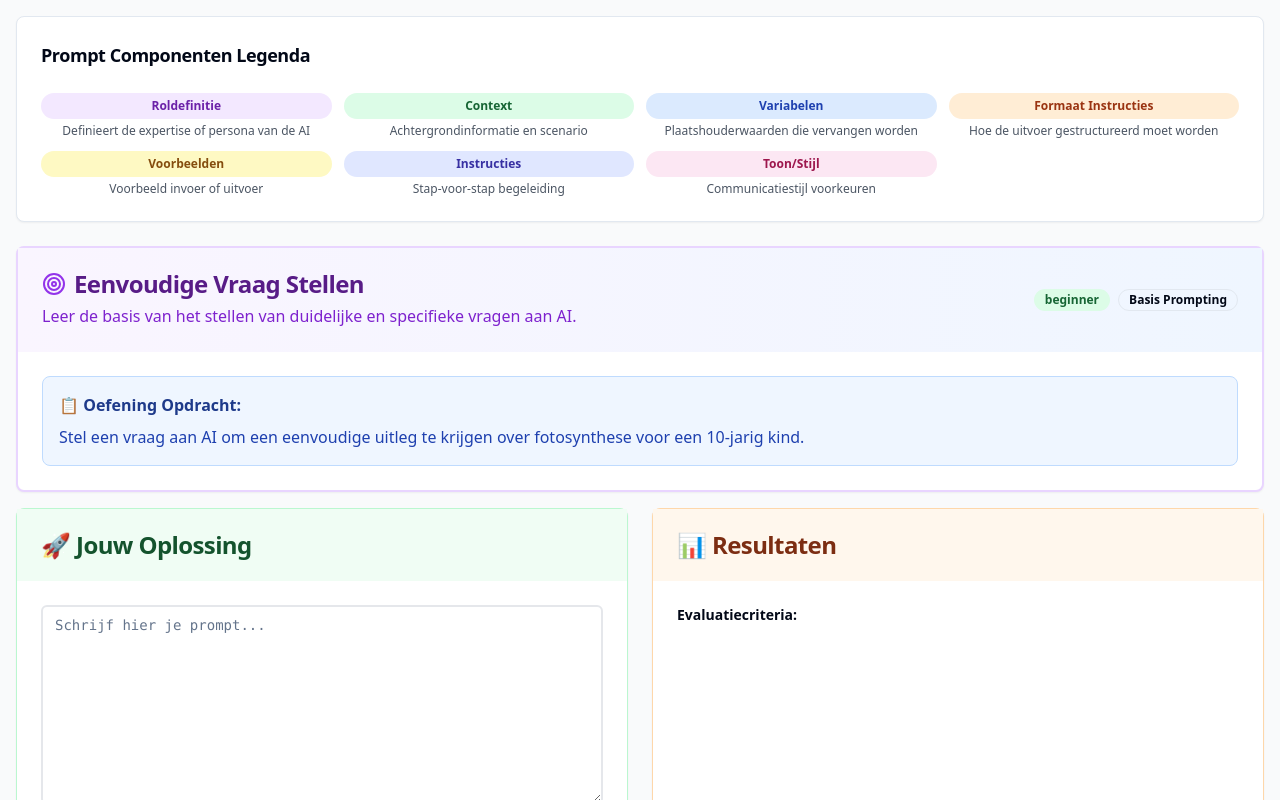
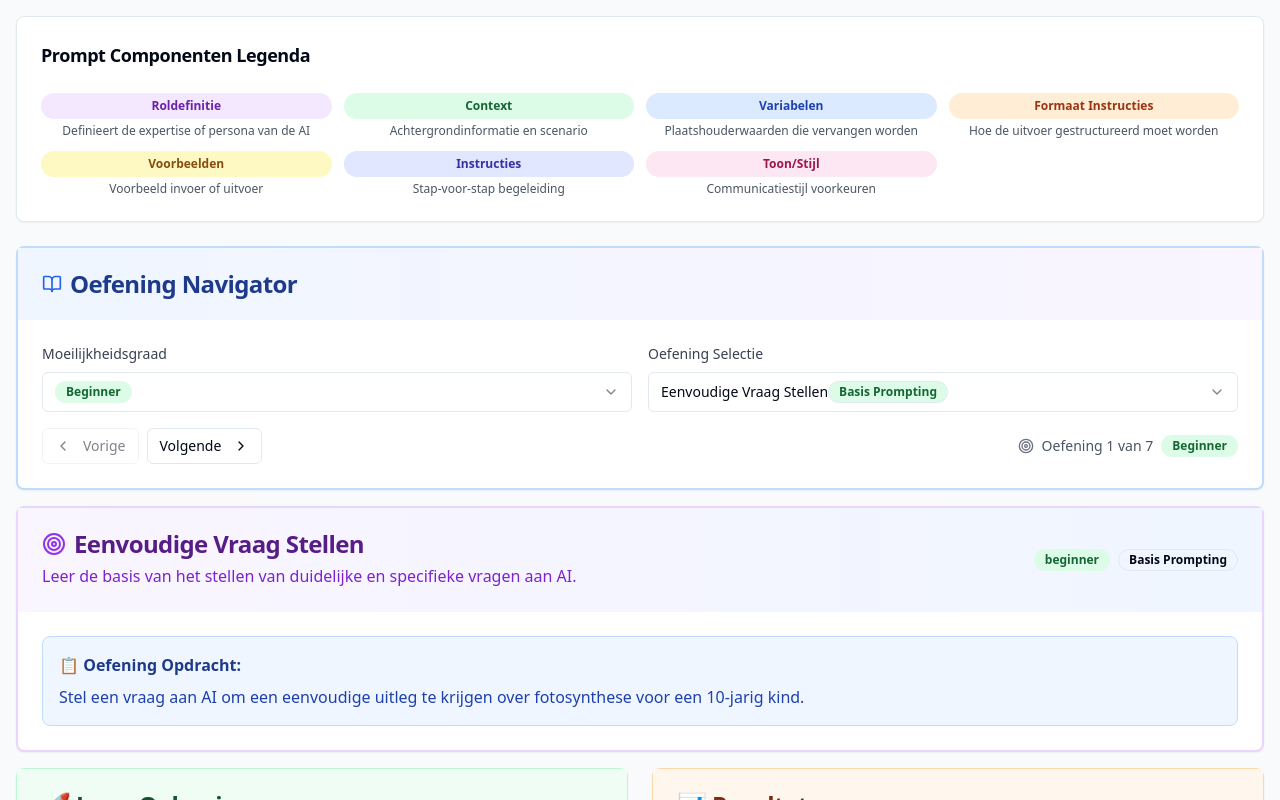
Before and after one commit to abdess-gv/Techgrounds-AI-playground, a React (Vite) app: page /embed/prompt-engineering in a window 1280 px wide. Shown: the top 800 px of the page. Built offline with nearby package versions, Linux system fonts and the light colour scheme.

Commit message:
Implement plan for exercise navigation and criteria.
- Add exercise navigation.
- Standardize criteria property.
- Integrate framework exercises.
- Extend URL parameters.
- Add mini-menu for exercise selection.
- Improve evaluation logic.

```diff
--- a/src/components/PromptEngineering/EmbeddableExercise.tsx
+++ b/src/components/PromptEngineering/EmbeddableExercise.tsx
@@ -1,5 +1,5 @@
 
-import { useState } from 'react';
+import { useState, useEffect } from 'react';
 import { Card, CardContent, CardHeader, CardTitle } from "@/components/ui/card";
 import { Button } from "@/components/ui/button";
 import { Badge } from "@/components/ui/badge";
@@ -8,7 +8,8 @@ import { Progress } from "@/components/ui/progress";
 import { CheckCircle, XCircle, Lightbulb, Target, RotateCcw } from 'lucide-react';
 import PromptHighlighter from './PromptHighlighter';
 import PromptLegend from './PromptLegend';
-import { Exercise } from './ExerciseData';
+import ExerciseNavigator from './ExerciseNavigator';
+import { Exercise, getExerciseDatabase } from './ExerciseData';
 
 interface EmbeddableExerciseProps {
   exercise: Exercise;
@@ -27,13 +28,38 @@ const EmbeddableExercise = ({
   compact = false,
   onComplete,
   className = "",
-  language = 'en'
+  language = 'nl'
 }: EmbeddableExerciseProps) => {
   const [userPrompt, setUserPrompt] = useState("");
   const [showHints, setShowHints] = useState(false);
   const [currentHint, setCurrentHint] = useState(0);
   const [evaluation, setEvaluation] = useState<{ [key: string]: boolean }>({});
   const [isEvaluated, setIsEvaluated] = useState(false);
+  const [currentExercise, setCurrentExercise] = useState(exercise);
+  const [currentLevel, setCurrentLevel] = useState<'beginner' | 'intermediate' | 'advanced'>(exercise.difficulty);
+  const [allExercises, setAllExercises] = useState<Exercise[]>([]);
+
+  // Load exercises when level changes
+  useEffect(() => {
+    const exerciseDatabase = getExerciseDatabase(language);
+    const exercises = exerciseDatabase[currentLevel] || [];
+    setAllExercises(exercises);
+
+    // If current exercise is not in the new level, switch to first exercise
+    if (!exercises.find(ex => ex.id === currentExercise.id)) {
+      if (exercises.length > 0) {
+        setCurrentExercise(exercises[0]);
+        resetExercise();
+      }
+    }
+  }, [currentLevel, language]);
+
+  // Initialize exercises on component mount
+  useEffect(() => {
+    const exerciseDatabase = getExerciseDatabase(language);
+    const exercises = exerciseDatabase[currentLevel] || [];
+    setAllExercises(exercises);
+  }, []);
 
   // Dutch translations
   const t = (key: string) => {
@@ -76,9 +102,10 @@ const EmbeddableExercise = ({
   };
 
   const evaluatePrompt = () => {
+    const criteria = currentExercise.criteria || currentExercise.evaluationCriteria || [];
     const newEvaluation: { [key: string]: boolean } = {};
 
-    exercise.criteria.forEach(criterion => {
+    criteria.forEach(criterion => {
       const keywords = criterion.toLowerCase().split(/[^\w]+/).filter(word => word.length > 2);
       const userText = userPrompt.toLowerCase();
 
@@ -92,7 +119,7 @@ const EmbeddableExercise = ({
     setEvaluation(newEvaluation);
     setIsEvaluated(true);
 
-    const score = Object.values(newEvaluation).filter(Boolean).length / exercise.criteria.length * 100;
+    const score = Object.values(newEvaluation).filter(Boolean).length / criteria.length * 100;
     onComplete?.(score);
   };
 
@@ -104,8 +131,18 @@ const EmbeddableExercise = ({
     setCurrentHint(0);
   };
 
+  const handleExerciseChange = (newExercise: Exercise) => {
+    setCurrentExercise(newExercise);
+    resetExercise();
+  };
+
+  const handleLevelChange = (newLevel: 'beginner' | 'intermediate' | 'advanced') => {
+    setCurrentLevel(newLevel);
+  };
+
+  const criteria = currentExercise.criteria || currentExercise.evaluationCriteria || [];
   const completedCriteria = Object.values(evaluation).filter(Boolean).length;
-  const totalCriteria = exercise.criteria?.length || 0;
+  const totalCriteria = criteria.length;
   const score = isEvaluated ? (completedCriteria / totalCriteria) * 100 : 0;
 
   const difficultyColor = {
@@ -131,6 +168,19 @@ const EmbeddableExercise = ({
     <div className={`embeddable-exercise space-y-4 ${className}`}>
       {showLegend && !compact && <PromptLegend />}
 
+      {/* Exercise Navigator */}
+      {!compact && allExercises.length > 1 && (
+        <ExerciseNavigator
+          exercises={allExercises}
+          currentExercise={currentExercise}
+          onExerciseChange={handleExerciseChange}
+          level={currentLevel}
+          onLevelChange={handleLevelChange}
+          compact={compact}
+          language={language}
+        />
+      )}
+
       {showHeader && (
         <Card className="border-2 border-purple-200">
           <CardHeader className={compact ? "p-4" : "bg-gradient-to-r from-purple-50 to-blue-50"}>
@@ -138,17 +188,17 @@ const EmbeddableExercise = ({
               <div>
                 <CardTitle className={`flex items-center space-x-2 ${compact ? 'text-lg' : ''}`}>
                   <Target className={`${compact ? 'h-4 w-4' : 'h-6 w-6'} text-purple-600`} />
-                  <span className="text-purple-900">{exercise.title}</span>
+                  <span className="text-purple-900">{currentExercise.title}</span>
                 </CardTitle>
                 {!compact && (
-                  <p className="text-purple-700 mt-2">{exercise.description}</p>
+                  <p className="text-purple-700 mt-2">{currentExercise.description}</p>
                 )}
               </div>
               <div className="flex items-center space-x-2">
-                <Badge className={difficultyColor[exercise.difficulty]}>
-                  {difficultyLabels[language][exercise.difficulty]}
+                <Badge className={difficultyColor[currentExercise.difficulty]}>
+                  {difficultyLabels[language][currentExercise.difficulty]}
                 </Badge>
-                <Badge variant="outline">{exercise.category}</Badge>
+                <Badge variant="outline">{currentExercise.category}</Badge>
               </div>
             </div>
           </CardHeader>
@@ -156,7 +206,7 @@ const EmbeddableExercise = ({
             <CardContent className="pt-6">
               <div className="bg-blue-50 p-4 rounded-lg border border-blue-200">
                 <h4 className="font-semibold text-blue-900 mb-2">📋 {t('exercise.prompt')}</h4>
-                <p className="text-blue-800">{exercise.prompt}</p>
+                <p className="text-blue-800">{currentExercise.prompt}</p>
               </div>
             </CardContent>
           )}
@@ -212,12 +262,12 @@ const EmbeddableExercise = ({
               </Button>
             </div>
 
-            {showHints && exercise.hints && (
+            {showHints && currentExercise.hints && (
               <Card className="bg-yellow-50 border-2 border-yellow-300">
                 <CardContent className="p-4">
                   <div className="flex items-center justify-between mb-2">
                     <h4 className="font-semibold text-yellow-900 text-sm">
-                      💡 {t('hints')} {currentHint + 1} {t('hint.of')} {exercise.hints.length}
+                      💡 {t('hints')} {currentHint + 1} {t('hint.of')} {currentExercise.hints.length}
                     </h4>
                     <div className="flex space-x-1">
                       {currentHint > 0 && (
@@ -229,7 +279,7 @@ const EmbeddableExercise = ({
                           ←
                         </Button>
                       )}
-                      {currentHint < exercise.hints.length - 1 && (
+                      {currentHint < currentExercise.hints.length - 1 && (
                         <Button
                           size="sm"
                           variant="outline"
@@ -240,7 +290,7 @@ const EmbeddableExercise = ({
                       )}
                     </div>
                   </div>
-                  <p className="text-yellow-800 text-sm">{exercise.hints[currentHint]}</p>
+                  <p className="text-yellow-800 text-sm">{currentExercise.hints[currentHint]}</p>
                 </CardContent>
               </Card>
             )}
@@ -272,7 +322,7 @@ const EmbeddableExercise = ({
 
             <div className="space-y-2">
               <h4 className="font-semibold text-sm">{t('criteria.evaluation')}</h4>
-              {exercise.criteria?.map((criterion, index) => (
+              {criteria.map((criterion, index) => (
                 <div key={index} className="flex items-start space-x-2 p-2 rounded border text-sm">
                   {isEvaluated ? (
                     evaluation[criterion] ? (
@@ -293,14 +343,14 @@ const EmbeddableExercise = ({
                     {criterion}
                   </span>
                 </div>
-              )) || []}
+              ))}
             </div>
 
-            {isEvaluated && !compact && exercise.solution && (
+            {isEvaluated && !compact && currentExercise.solution && (
               <div className="bg-gray-50 p-3 rounded border mt-4">
                 <h4 className="font-semibold mb-2 text-sm">✨ {t('sample.solution')}</h4>
                 <div className="bg-white p-3 rounded border max-h-40 overflow-y-auto">
-                  <PromptHighlighter text={exercise.solution} className="text-xs leading-relaxed" />
+                  <PromptHighlighter text={currentExercise.solution} className="text-xs leading-relaxed" />
                 </div>
               </div>
             )}
--- /dev/null
+++ b/src/components/PromptEngineering/ExerciseNavigator.tsx
@@ -0,0 +1,184 @@
+
+import React from 'react';
+import { Card, CardContent, CardHeader, CardTitle } from "@/components/ui/card";
+import { Button } from "@/components/ui/button";
+import { Badge } from "@/components/ui/badge";
+import { Select, SelectContent, SelectItem, SelectTrigger, SelectValue } from "@/components/ui/select";
+import { ChevronLeft, ChevronRight, BookOpen, Target } from 'lucide-react';
+import { Exercise } from './types/Exercise';
+
+interface ExerciseNavigatorProps {
+  exercises: Exercise[];
+  currentExercise: Exercise;
+  onExerciseChange: (exercise: Exercise) => void;
+  level: 'beginner' | 'intermediate' | 'advanced';
+  onLevelChange: (level: 'beginner' | 'intermediate' | 'advanced') => void;
+  compact?: boolean;
+  language?: 'en' | 'nl';
+}
+
+const ExerciseNavigator = ({
+  exercises,
+  currentExercise,
+  onExerciseChange,
+  level,
+  onLevelChange,
+  compact = false,
+  language = 'nl'
+}: ExerciseNavigatorProps) => {
+  const currentIndex = exercises.findIndex(ex => ex.id === currentExercise.id);
+
+  const t = (key: string) => {
+    const translations: { [key: string]: { [key: string]: string } } = {
+      nl: {
+        'exercise.navigator': 'Oefening Navigator',
+        'difficulty.level': 'Moeilijkheidsgraad',
+        'exercise.selection': 'Oefening Selectie',
+        'exercise.count': 'Oefening',
+        'of': 'van',
+        'previous': 'Vorige',
+        'next': 'Volgende',
+        'difficulty.beginner': 'Beginner',
+        'difficulty.intermediate': 'Gemiddeld',
+        'difficulty.advanced': 'Gevorderd'
+      },
+      en: {
+        'exercise.navigator': 'Exercise Navigator',
+        'difficulty.level': 'Difficulty Level',
+        'exercise.selection': 'Exercise Selection',
+        'exercise.count': 'Exercise',
+        'of': 'of',
+        'previous': 'Previous',
+        'next': 'Next',
+        'difficulty.beginner': 'Beginner',
+        'difficulty.intermediate': 'Intermediate',
+        'difficulty.advanced': 'Advanced'
+      }
+    };
+    return translations[language]?.[key] || translations.nl[key] || key;
+  };
+
+  const difficultyColors = {
+    beginner: 'bg-green-100 text-green-800',
+    intermediate: 'bg-yellow-100 text-yellow-800',
+    advanced: 'bg-red-100 text-red-800'
+  };
+
+  const canGoPrevious = currentIndex > 0;
+  const canGoNext = currentIndex < exercises.length - 1;
+
+  const handlePrevious = () => {
+    if (canGoPrevious) {
+      onExerciseChange(exercises[currentIndex - 1]);
+    }
+  };
+
+  const handleNext = () => {
+    if (canGoNext) {
+      onExerciseChange(exercises[currentIndex + 1]);
+    }
+  };
+
+  return (
+    <Card className="border-2 border-blue-200 mb-4">
+      <CardHeader className={`bg-gradient-to-r from-blue-50 to-purple-50 ${compact ? 'p-4' : ''}`}>
+        <CardTitle className={`flex items-center space-x-2 ${compact ? 'text-lg' : ''}`}>
+          <BookOpen className={`${compact ? 'h-4 w-4' : 'h-5 w-5'} text-blue-600`} />
+          <span className="text-blue-900">{t('exercise.navigator')}</span>
+        </CardTitle>
+      </CardHeader>
+      <CardContent className={`space-y-4 ${compact ? 'p-4' : 'pt-6'}`}>
+        <div className="grid md:grid-cols-2 gap-4">
+          <div>
+            <label className="block text-sm font-medium text-gray-700 mb-2">
+              {t('difficulty.level')}
+            </label>
+            <Select value={level} onValueChange={onLevelChange}>
+              <SelectTrigger>
+                <SelectValue />
+              </SelectTrigger>
+              <SelectContent>
+                <SelectItem value="beginner">
+                  <div className="flex items-center space-x-2">
+                    <Badge className="bg-green-100 text-green-800 text-xs">{t('difficulty.beginner')}</Badge>
+                  </div>
+                </SelectItem>
+                <SelectItem value="intermediate">
+                  <div className="flex items-center space-x-2">
+                    <Badge className="bg-yellow-100 text-yellow-800 text-xs">{t('difficulty.intermediate')}</Badge>
+                  </div>
+                </SelectItem>
+                <SelectItem value="advanced">
+                  <div className="flex items-center space-x-2">
+                    <Badge className="bg-red-100 text-red-800 text-xs">{t('difficulty.advanced')}</Badge>
+                  </div>
+                </SelectItem>
+              </SelectContent>
+            </Select>
+          </div>
+
+          <div>
+            <label className="block text-sm font-medium text-gray-700 mb-2">
+              {t('exercise.selection')}
+            </label>
+            <Select value={currentExercise.id} onValueChange={(id) => {
+              const exercise = exercises.find(ex => ex.id === id);
+              if (exercise) onExerciseChange(exercise);
+            }}>
+              <SelectTrigger>
+                <SelectValue />
+              </SelectTrigger>
+              <SelectContent>
+                {exercises.map((exercise) => (
+                  <SelectItem key={exercise.id} value={exercise.id}>
+                    <div className="flex items-center justify-between w-full">
+                      <span className="truncate">{exercise.title}</span>
+                      <Badge className={difficultyColors[exercise.difficulty]} variant="outline">
+                        {exercise.category}
+                      </Badge>
+                    </div>
+                  </SelectItem>
+                ))}
+              </SelectContent>
+            </Select>
+          </div>
+        </div>
+
+        <div className="flex items-center justify-between">
+          <div className="flex space-x-2">
+            <Button
+              variant="outline"
+              size="sm"
+              onClick={handlePrevious}
+              disabled={!canGoPrevious}
+            >
+              <ChevronLeft className="h-4 w-4 mr-1" />
+              {t('previous')}
+            </Button>
+            <Button
+              variant="outline"
+              size="sm"
+              onClick={handleNext}
+              disabled={!canGoNext}
+            >
+              {t('next')}
+              <ChevronRight className="h-4 w-4 ml-1" />
+            </Button>
+          </div>
+
+          <div className="flex items-center space-x-2">
+            <Target className="h-4 w-4 text-gray-500" />
+            <span className="text-sm text-gray-600">
+              {t('exercise.count')} {currentIndex + 1} {t('of')} {exercises.length}
+            </span>
+            <Badge className={difficultyColors[currentExercise.difficulty]}>
+              {t(`difficulty.${currentExercise.difficulty}`)}
+            </Badge>
+          </div>
+        </div>
+      </CardContent>
+    </Card>
+  );
+};
+
+export default ExerciseNavigator;
--- a/src/pages/PromptEngineeringEmbedNL.tsx
+++ b/src/pages/PromptEngineeringEmbedNL.tsx
@@ -1,6 +1,6 @@
 
 import { useSearchParams } from 'react-router-dom';
-import { Suspense } from 'react';
+import { Suspense, useMemo } from 'react';
 import EmbeddableExercise from '@/components/PromptEngineering/EmbeddableExercise';
 import ErrorBoundary from '@/components/ErrorBoundary';
 import { Card, CardContent } from '@/components/ui/card';
@@ -19,20 +19,34 @@ const PromptEngineeringEmbedNL = () => {
   const [searchParams] = useSearchParams();
 
   const exerciseId = searchParams.get('exercise') || '';
-  const level = searchParams.get('level') || 'beginner';
+  const level = (searchParams.get('level') as 'beginner' | 'intermediate' | 'advanced') || 'beginner';
   const compact = searchParams.get('compact') === 'true';
   const showHeader = searchParams.get('header') !== 'false';
   const showLegend = searchParams.get('legend') !== 'false';
+  const showNavigator = searchParams.get('navigator') !== 'false';
 
+  const exercise = useMemo(() => {
     const exerciseDatabase = getExerciseDatabase('nl');
+
+    // Get exercises for the specified level
+    const levelExercises = exerciseDatabase[level] || [];
+
+    // If specific exercise ID is provided, find it across all levels
+    if (exerciseId) {
       const allExercises = [
         ...exerciseDatabase.beginner,
         ...exerciseDatabase.intermediate,
         ...exerciseDatabase.advanced
       ];
-  const exercise = exerciseId
-    ? allExercises.find(ex => ex.id === exerciseId) || exerciseDatabase.beginner[0]
-    : exerciseDatabase.beginner[0];
+      const foundExercise = allExercises.find(ex => ex.id === exerciseId);
+      if (foundExercise) {
+        return foundExercise;
+      }
+    }
+
+    // Return first exercise of the level
+    return levelExercises[0];
+  }, [level, exerciseId]);
 
   if (!exercise) {
     return (
```
Also changed, not shown: src/components/PromptEngineering/data/intermediateExercisesNL.ts (+18 -18 lines). Lines whose indentation alone changed are shown as unchanged.
